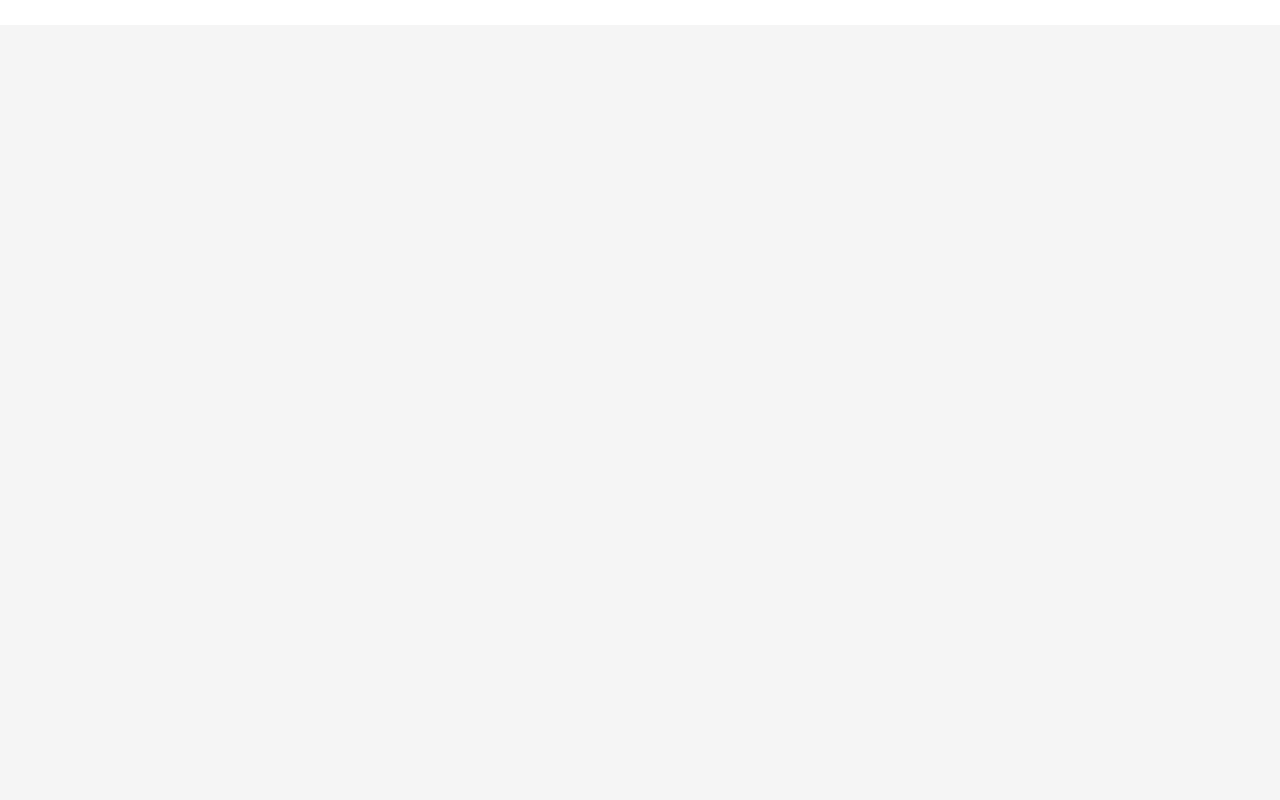
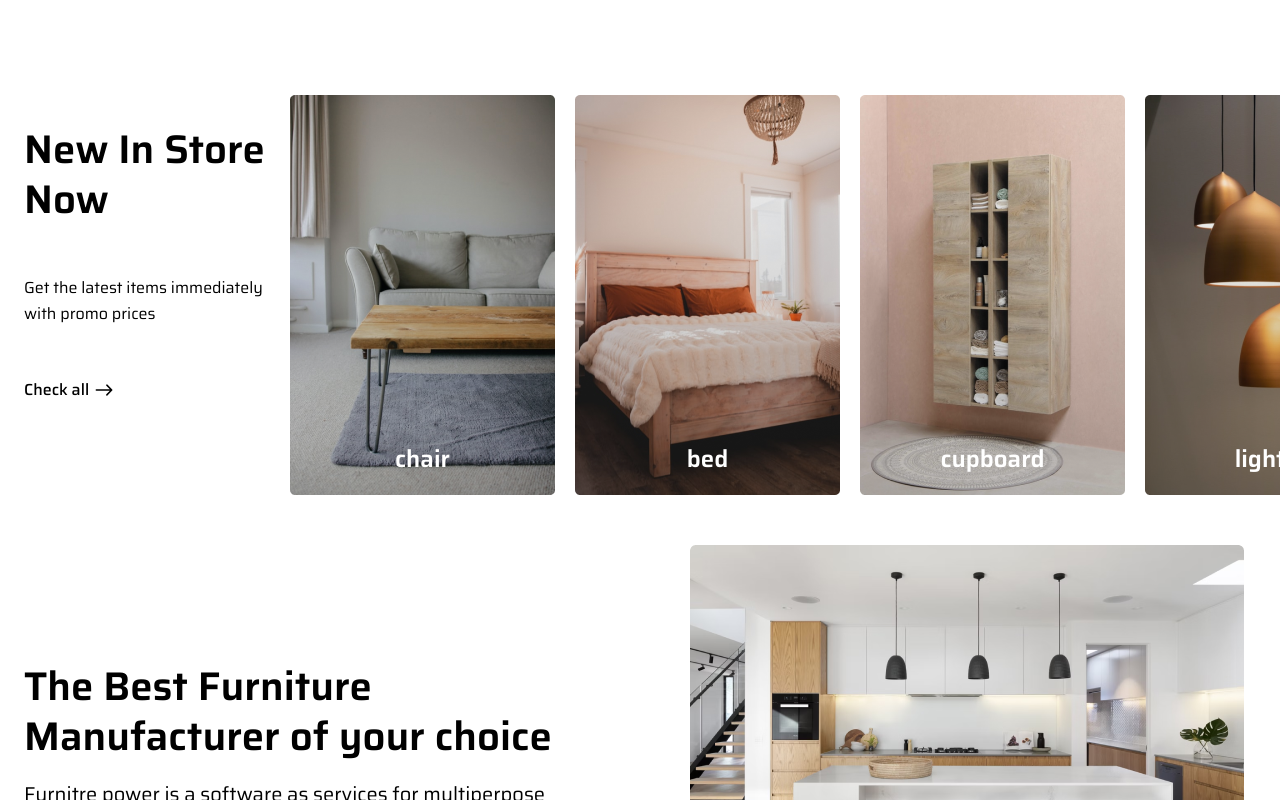
Before and after one commit to FahimAhmed270/furnshop, a React (Vite) app: page / in a window 1280 px wide. Shown: the part 1520-2320 px from the top of the page. Before the commit the page ends 1545 px from the top, so only its background shows below. Built offline with nearby package versions, Linux system fonts and the light colour scheme.

Commit message:
feature end

```diff
--- a/src/App.jsx
+++ b/src/App.jsx
@@ -1,12 +1,16 @@
 import React from 'react'
 import Feature from './Component/Feature'
+import FeatureSecond from './Component/FeatureSecond'
 import Hero from './Component/Hero'
+import NewItems from './Component/NewItems'
 
 const App = () => {
   return (
     <div className='w-full bg-white mx-auto'>
       <Hero/>
       <Feature/>
+      <NewItems/>
+      <FeatureSecond/>
     </div>
   )
 }
--- a/src/Component/FeatureSecond.jsx
+++ b/src/Component/FeatureSecond.jsx
@@ -1,10 +1,26 @@
 import React from 'react'
+import { features } from '../data'
 
 const FeatureSecond = () => {
+  const { title, subtitle, image } = features.feature2
   return (
-    <div>
+    <section className='section'>
+      <div className="container mx-auto">
+        <div className='flex flex-col lg:flex-row lg:gap-x-[100px]'>
+           {/* text */}
+           <div className='flex flex-1 flex-col justify-end'>
+            <h2 className='title'>{title}</h2>
+            <p className='subtitle'>{subtitle}</p>
 
-    </div>
+          </div>
+          {/* images */}
+          <div className='flex-1 '>
+            <img src={image.type} alt="" />
+          </div>
+
+        </div>
+      </div>
+    </section>
   )
 }
 
--- a/src/Component/NewItems.jsx
+++ b/src/Component/NewItems.jsx
@@ -1,10 +1,29 @@
 import React from 'react'
+import { newInStore } from '../data'
+import NewItemsSlider from './NewItemsSlider'
 
 const NewItems = () => {
+  const { title, subtitle, link, icon, products } = newInStore
   return (
-    <div>
-
-    </div>
+    <section className="section">
+      <div className="container mx-auto">
+        <div className='flex flex-col lg:flex-row'>
+          {/* text */}
+          <div className='flex md:flex-col items-baseline gap-x-6 mb-6 lg:mb-0'>
+            <h2 className='title max-w-[245px] lg:mt-[30px] lg:mb-[50px]'>{title}</h2>
+            <p className='max-w-[245px] lg:mb-12'>{subtitle}</p>
+            <div className='hidden lg:flex items-center'>
+              <a className='hover:border-b border-primary lg:items-center font-medium transition-all' href="#">{link}</a>
+              <div className='text-3xl'>{icon}</div>
+            </div>
+          </div>
+          {/* slider */}
+          <div className='lg:max-w-[800px] xl:max-w-[990px] lg:absolute lg:-right-0'>
+          <NewItemsSlider />
+          </div>
+        </div>
+      </div>
+    </section>
   )
 }
 
--- a/src/Component/NewItemsSlider.jsx
+++ b/src/Component/NewItemsSlider.jsx
@@ -1,10 +1,54 @@
 import React from 'react'
+// swiper module
+import {Autoplay} from 'swiper';
+import { Swiper, SwiperSlide } from 'swiper/react';
+// swiper styles
+import 'swiper/css';
+import 'swiper/css/navigation';
+import 'swiper/css/autoplay';
+import { newInStore } from '../data'
+
 
 const NewItemsSlider = () => {
   return (
-    <div>
-
-    </div>
+    <Swiper
+    modules={[Autoplay]}
+    grabCursor={true}
+    loop={true}
+    autoplay={{
+      delay: 7000,
+      disableOnInteraction: false
+  }}
+    breakpoints={{
+      300:{
+        slidesPerView:1,
+        spaceBetween:20,
+      },
+      400:{
+        slidesPerView:1,
+        spaceBetween:20,
+      },
+      768:{
+        slidesPerView:2,
+        spaceBetween:20,
+      },
+      1200:{
+        slidesPerView:3,
+        spaceBetween:20,
+      }
+    }}
+    >
+      {newInStore.products.map((product, id)=>{
+        return(
+          <SwiperSlide className='max-w-[265px]' key={id}>
+            <div className='relative'>
+              <img src={product.image.type} alt="" />
+              <div className='absolute text-white bottom-[20px] w-full text-center text-[18px] lg:text-2xl font-semibold'>{product.name}</div>
+            </div>
+          </SwiperSlide>
+        )
+      })}
+    </Swiper>
   )
 }
 
--- a/src/data.jsx
+++ b/src/data.jsx
@@ -111,6 +111,22 @@
     link: 'Check all',
     icon: <IoIosArrowRoundForward />,
     products: [
+      {
+        name: 'chair',
+        image: <ChairImg />,
+      },
+      {
+        name: 'bed',
+        image: <BedImg />,
+      },
+      {
+        name: 'cupboard',
+        image: <CupboardImg />,
+      },
+      {
+        name: 'lighting',
+        image: <LightingImg />,
+      },
       {
         name: 'chair',
         image: <ChairImg />,
```
